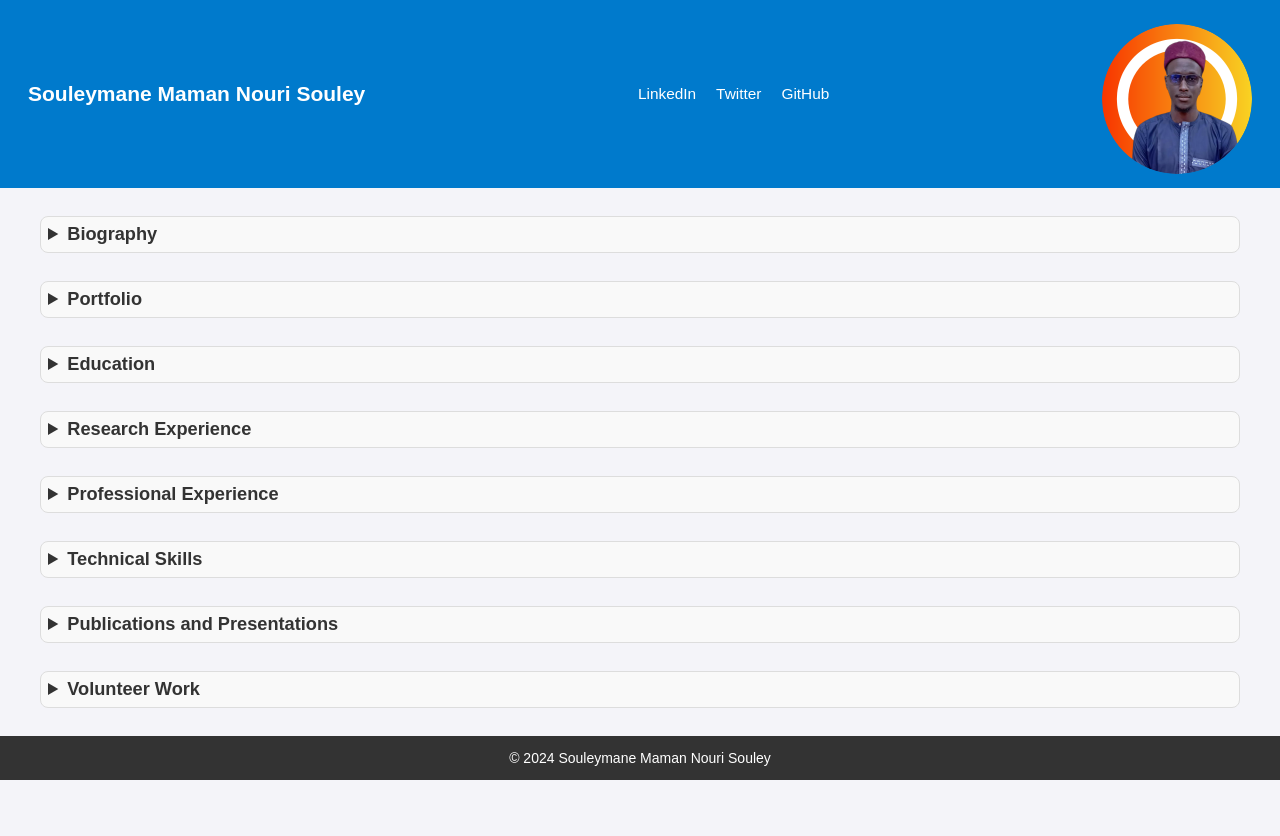
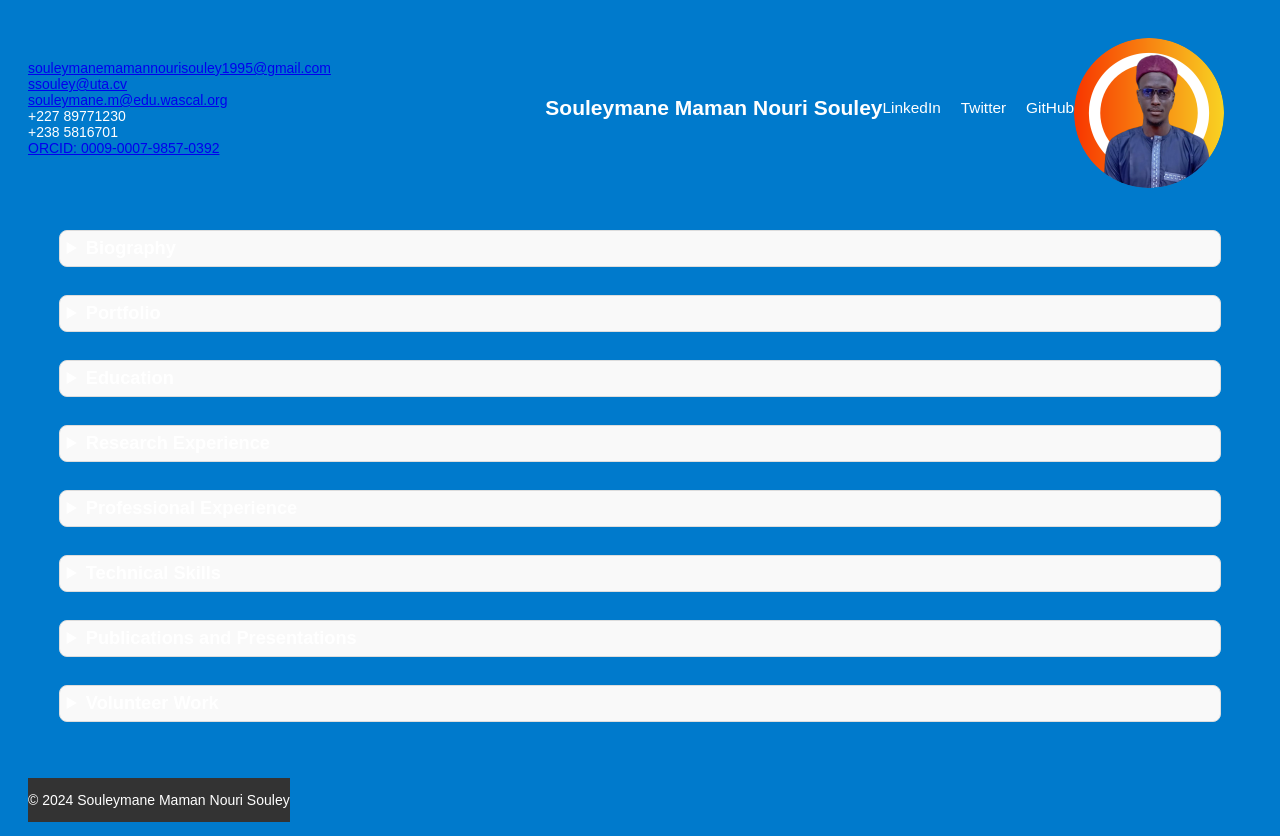
Before and after one commit to halieute/professional-cv, a plain HTML site: page index.html in a window 1280 px wide. Before the commit the page ends 800 px from the top, so only its background shows below. Drawn offline with Linux system fonts and the light colour scheme.

Commit message:
Updated layout with contact info

```diff
--- a/index.html
+++ b/index.html
@@ -151,6 +151,16 @@
 </head>
 <body>
     <header>
+        <div class="contact-info">
+            <p><a href="mailto:souleymanemamannourisouley1995@gmail.com">souleymanemamannourisouley1995@gmail.com</a></p>
+            <p><a href="mailto:ssouley@uta.cv">ssouley@uta.cv</a></p>
+            <p><a href="mailto:souleymane.m@edu.wascal.org">souleymane.m@edu.wascal.org</a></p>
+            <p class="phone"><i class="fas fa-phone-alt"></i>+227 89771230</p>
+            <p class="phone"><i class="fas fa-phone-alt"></i>+238 5816701</p>
+            <p><a href="https://orcid.org/0009-0007-9857-0392" target="_blank">ORCID: 0009-0007-9857-0392</a></p>
+        </div>
+
+    <header>
         <div class="name">Souleymane Maman Nouri Souley</div>
         <div class="social-links">
             <a href="https://www.linkedin.com/in/souleymanemamannourisouley" target="_blank">LinkedIn</a>
```
